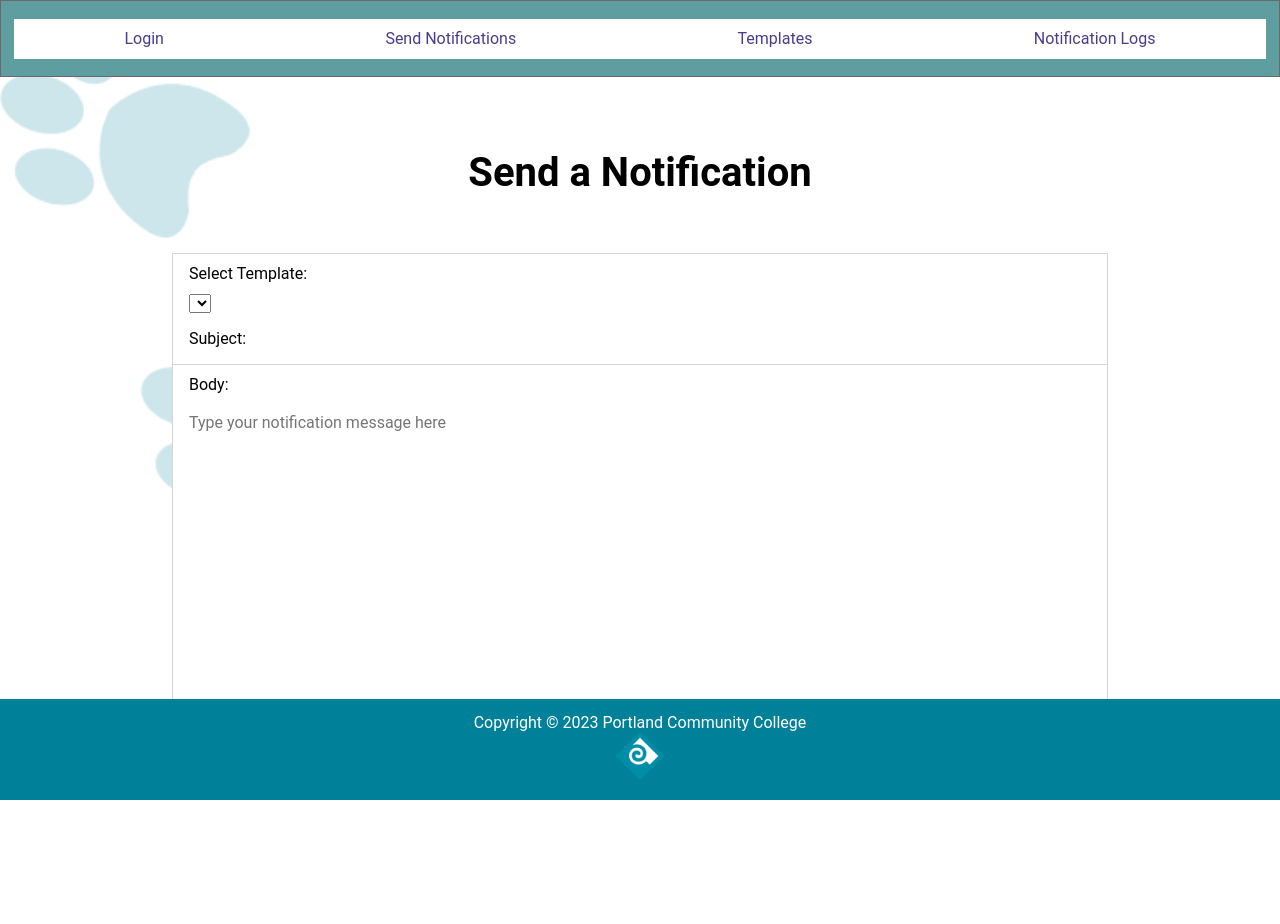
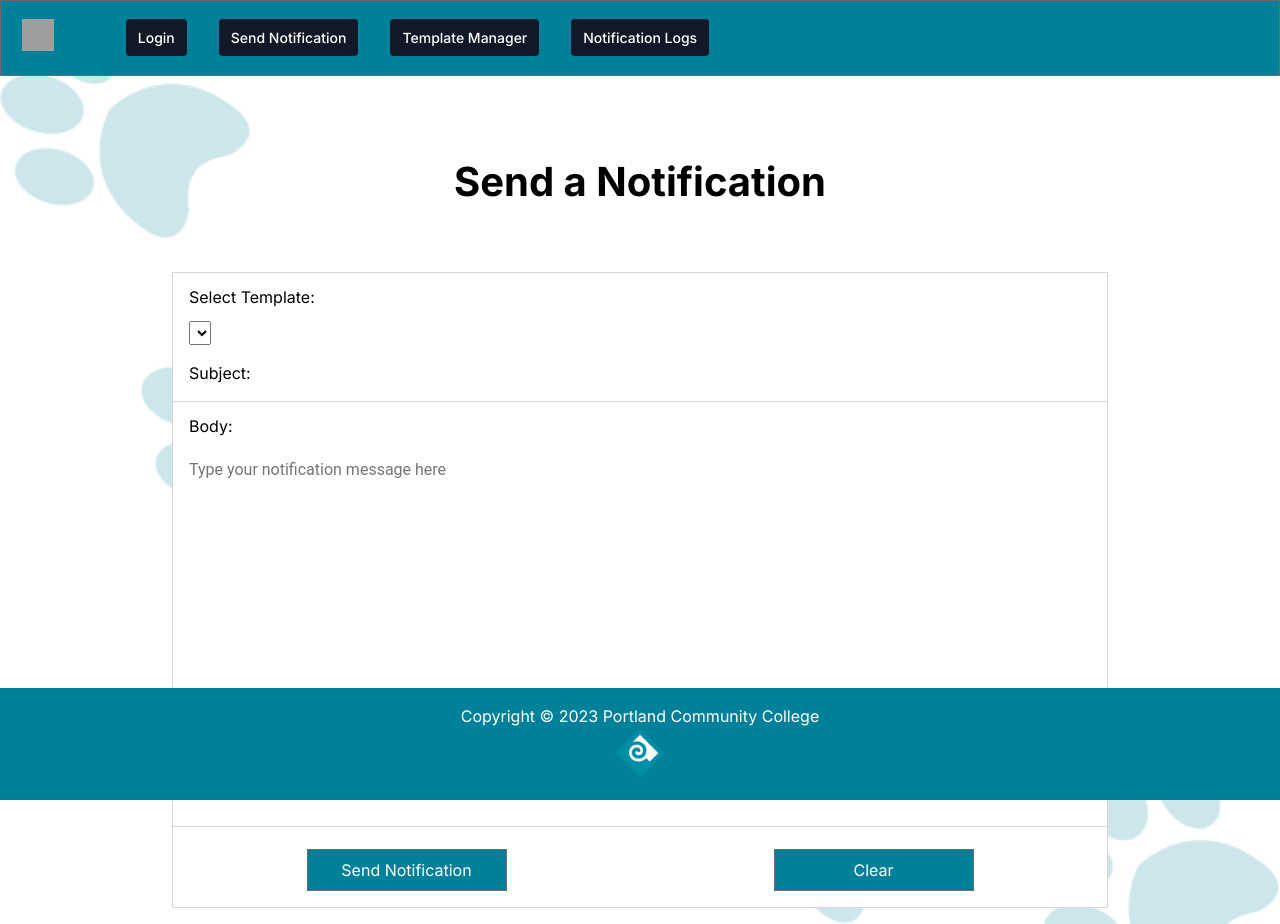
Before and after one commit to kylemiller13/FoodPantry, a PHP site: page /send_notification.html in a window 1280 px wide. Before the commit the page ends 800 px from the top, so only its background shows below. Run offline with PHP 8.4, Linux system fonts and the light colour scheme; data that the repository does not hold is empty; some libraries are stand-ins or nearby versions; grey boxes are pictures that could not be loaded.

Commit message:
fix path issue on index.js, fix logo placement, made all nav bars the same

```diff
--- a/Logic/index.js
+++ b/Logic/index.js
@@ -7,7 +7,7 @@ import Youtube from "https://esm.sh/@tiptap/extension-youtube";
 import Image from "https://esm.sh/@tiptap/extension-image";
 import Link from "https://esm.sh/@tiptap/extension-link";
 
-const GET_TEMPLATE_API_ENDPOINT = "http://localhost/Data/fetch-templates.php";
+const GET_TEMPLATE_API_ENDPOINT = "../Data/fetch-templates.php";
 
 // DOM ELEMENTS
 const TEMPLATE_LIST = document.querySelector(".card-container");
--- a/UI/css/template.css
+++ b/UI/css/template.css
@@ -32,7 +32,7 @@ picture,
 video,
 canvas,
 svg {
-  display: block;
+  /* display: block; */
   max-width: 100%;
 }
 /*
--- a/UI/send_notification.html
+++ b/UI/send_notification.html
@@ -7,16 +7,27 @@
     <meta name="viewport" content="width=device-width, initial-scale=1.0">
     <meta http-equiv="X-UA-Compatible" content="ie=edge">
     <link href="./css/style.css" rel="stylesheet" type="text/css">
+    <link rel="stylesheet" href="../UI/css/template.css" />
+    <link rel="preconnect" href="https://fonts.googleapis.com" />
+    <link rel="preconnect" href="https://fonts.gstatic.com" crossorigin />
+    <link href="https://fonts.googleapis.com/css2?family=Inter:wght@300;400;500;600;700&display=swap" rel="stylesheet" />
 </head>
 
 <body>
-    <nav>
-        <ul class="columns_4">
-            <li><a href="login.html">Login</a></li>
-            <li><a href="send_notification.html">Send Notifications</a></li>
-            <li><a href="template.html">Templates</a></li>
-            <li><a href="review_logs.html">Notification Logs</a></li>
-        </ul>
+    <nav class="header">
+        <div class="header__container">
+            <div class="header__left">
+                <div class="header__logo">
+                    <img height="32" width="32" src="https://img.icons8.com/stickers/100/street-food.png" alt="Food Pantry" />
+                </div>
+                <div class="nav-list">
+                    <a href="login.html" class="nav-list__item">Login</a>
+                    <a href="send_notification.html" class="nav-list__item">Send Notification</a>
+                    <a href="template.html" class="nav-list__item">Template Manager</a>
+                    <a href="review_logs.html" class="nav-list__item">Notification Logs</a>
+                </div>
+            </div>
+        </div>
     </nav>
     <main>
         <h1>Send a Notification</h1>
@@ -92,8 +103,8 @@
             const bodyField = document.getElementById('body');
 
              // Update the subject and body fields with the selected template values
-            subjectField.value = selectedTemplate.dataset.name || '';
-            bodyField.value = selectedTemplate.dataset.message || '';
+            subjectField.value = selectedTemplate.dataset.subject || '';
+            bodyField.innerText = selectedTemplate.dataset.message || '';
              // Adjust the width of the select box based on the length of the selected template name
              templateSelect.style.width = selectedTemplate.textContent.length * 10 + 'px';
         }
@@ -120,10 +131,10 @@
                  // Populate the select element with template names
                 data.forEach(template => {
                     const option = document.createElement("option");
-                    option.value = template.name;
+                    option.value = template.subject;
                     option.textContent = template.name;
                     // additional data
-                    option.dataset.name = template.name;
+                    option.dataset.subject = template.subject;
                     option.dataset.message = template.message;
                     templateSelect.appendChild(option);
                 });
--- a/UI/template.html
+++ b/UI/template.html
@@ -21,7 +21,7 @@
             <div class="nav-list">
               <a href="login.html" class="nav-list__item">Login</a>
               <a href="send_notification.html" class="nav-list__item">Send Notification</a>
-              <a href="#" class="nav-list__item nav-active">Template Manager</a>
+              <a href="template.html" class="nav-list__item">Template Manager</a>
               <a href="review_logs.html" class="nav-list__item">Notification Logs</a>
             </div>
           </div>
```
Also changed, not shown: UI/review_logs.html (+17 -8 lines).
